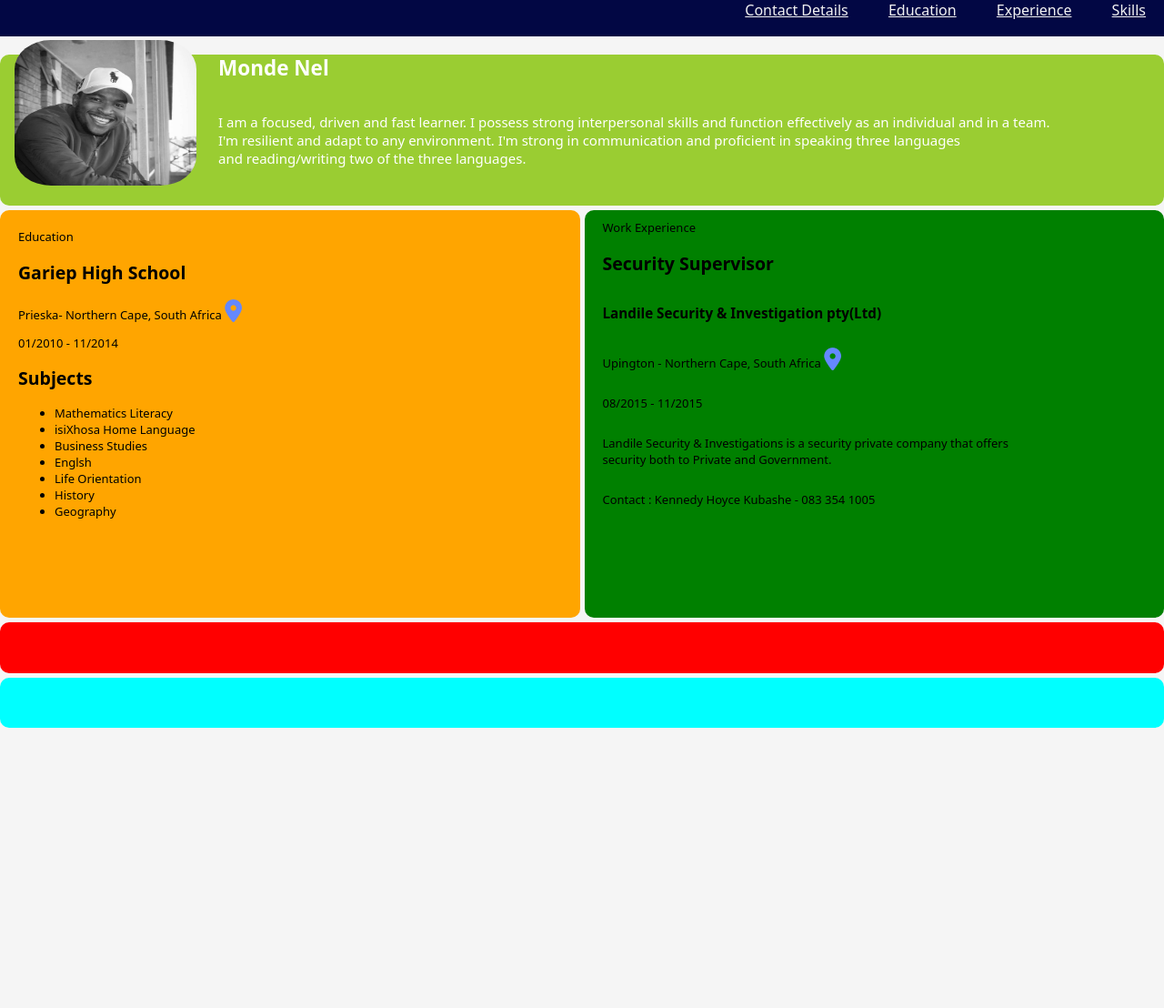
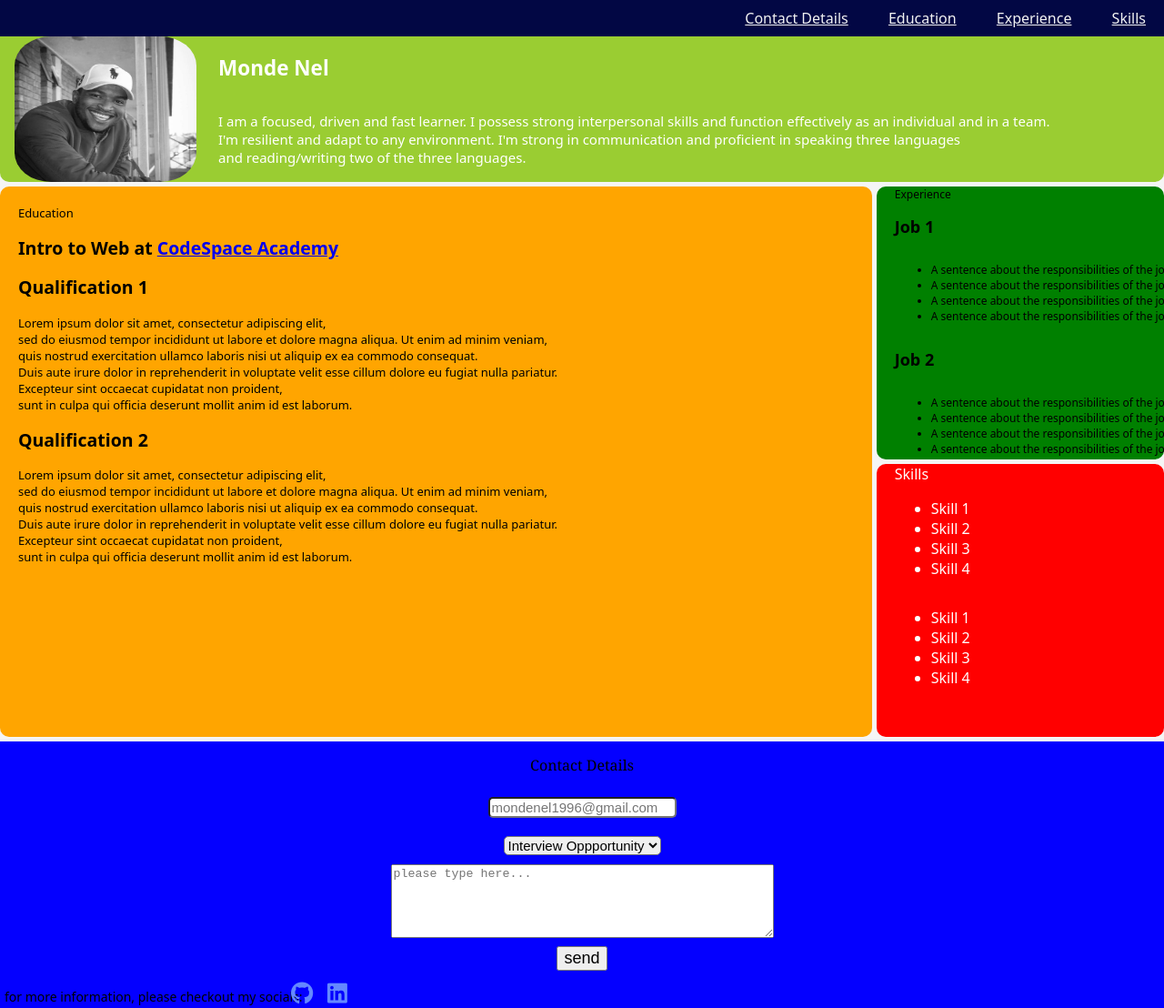
Before and after one commit to MondeNel/Digital-resume-assessment, a plain HTML site: page index.html in a window 1280 px wide. Shown: the top 1108 px of the page at 91% size. Before the commit the page ends 800 px from the top, so only its background shows below. Drawn offline with Linux system fonts and the light colour scheme.

Commit message:
new changes to both HTML & CSS layout

```diff
--- a/index.html
+++ b/index.html
@@ -47,6 +47,7 @@
 
             </div>
 
+
         </header>
 
  <!-------------Main-------------->
@@ -59,87 +60,78 @@
                 <div class="education" id="section-Education">Education
 
 
-                    <h2>Gariep High School</h2>
-                    <span id="location-1">
-                        <p>Prieska- Northern Cape, South Africa
-                        <i class = "fa-solid fa-location-dot" style="color:rgb(100, 136, 255); font-size:25px;"></i>
-                        </p>
-                    </span>
-                    <p>01/2010 - 11/2014</p>
+
+                    <h2 id="type">Intro to Web at <a target="_blank" href="https://learn.codespace.co.za/courses/147/modules/423/lessons/1643">CodeSpace Academy</a></h2>
+
+                    <h2 id="type">Qualification 1</h2>
+
+                    <p class="paragraph">Lorem ipsum dolor sit amet, consectetur adipiscing elit,<br> sed do eiusmod tempor incididunt ut labore et dolore magna aliqua. Ut enim ad minim veniam,<br> quis nostrud exercitation ullamco laboris nisi ut aliquip ex ea commodo consequat.<br> Duis aute irure dolor in reprehenderit in voluptate velit esse cillum dolore eu fugiat nulla pariatur.</br> Excepteur sint occaecat cupidatat non proident,</br> sunt in culpa qui officia deserunt mollit anim id est laborum.</p>
+                    <h2 id="type">Qualification 2</h2>
+
+                    <p class="paragraph">Lorem ipsum dolor sit amet, consectetur adipiscing elit,<br> sed do eiusmod tempor incididunt ut labore et dolore magna aliqua. Ut enim ad minim veniam,<br> quis nostrud exercitation ullamco laboris nisi ut aliquip ex ea commodo consequat.<br> Duis aute irure dolor in reprehenderit in voluptate velit esse cillum dolore eu fugiat nulla pariatur.</br> Excepteur sint occaecat cupidatat non proident,</br> sunt in culpa qui officia deserunt mollit anim id est laborum.</p>
 
 
-                    <h2>Subjects</h2>
 
-                    <ul>
 
-                        <li class="text">Mathematics Literacy</li>
-                        <li class="text">isiXhosa Home Language</li>
-                        <li class="text">Business Studies</li>
-                        <li class="text">Englsh</li>
-                        <li class="text">Life Orientation</li>
-                        <li class="text">History</li>
-                        <li class="text">Geography</li>
-
-                    </ul>
                 </div>
 
              </article>
         </main>
 <!-------------Aside----------->
         <aside>
-            <div class="work">Work Experience
+            <div class="Experience">Experience
 
-                <h2>Security Supervisor</h2>
 
-                <h3>Landile Security & Investigation pty(Ltd)</h3>
-                <span id="location-1">
-                    <p>Upington - Northern Cape, South Africa
-                    <i class = "fa-solid fa-location-dot" style="color:rgb(100, 136, 255); font-size:25px;"></i>
-                    </p>
-                </span>
+                <h2 id="type">Job 1</h2>
 
-                <p>08/2015 - 11/2015</p>
+                <ul>
 
-                <p>Landile Security & Investigations is a security private company that offers<br>
-                security both to Private and Government.</p>
+                    <li class="text">A sentence about the responsibilities of the job</li>
+                    <li class="text">A sentence about the responsibilities of the job</li>
+                    <li class="text">A sentence about the responsibilities of the job</li>
+                    <li class="text">A sentence about the responsibilities of the job</li>
 
-                <p>Contact : Kennedy Hoyce Kubashe - 083 354 1005</p>
+                </ul>
+
+            <h2 id="type">Job 2</h2>
+
+
+            <ul>
+
+                <li class="text">A sentence about the responsibilities of the job</li>
+                <li class="text">A sentence about the responsibilities of the job</li>
+                <li class="text">A sentence about the responsibilities of the job</li>
+                <li class="text">A sentence about the responsibilities of the job</li>
+
+            </ul>
+
             </div>
         </aside>
 <!------------section---------->
         <section>
-            <!--
-            <div class="section-content">
-                <h3>Codespace Software Development</h3>
+            <div class="skills">Skills
+                <ul>
 
-                <div class="soft-skills">
-                    <p style="border: solid; border-radius: 10%;" >Html</p>
-                    <p style="border: solid; border-radius: 10%;">CSS</p>
-                    <p style="border: solid; border-radius: 10%;">Javascript</p>
-                    <p style="border: solid; border-radius: 10%;">Vue.js</p>
-                    <p style="border: solid; border-radius: 10%;">Node.js</p>
-                    <p style="border: solid; border-radius: 10%;">Netlify</p>
-                    <p style="border: solid; border-radius: 10%;">Nuxt</p>
-                    <p style="border: solid; border-radius: 10%;">Hygraph</p>
-                </div>
+                    <li class="text">Skill 1</li>
+                    <li class="text">Skill 2</li>
+                    <li class="text">Skill 3</li>
+                    <li class="text">Skill 4</li>
 
-                <p style="font-size: small;">for more information visit the website:
-                    <a id="link" href="https://www.codespace.co.za/programs/" target="_blank">codespace.co.za</a>
-                </p>
-                <h3>Languages</h3>
+                </ul>
+                <ul>
 
-                <div class="language">
-                    <p style="border: solid; border-radius: 10%;">English - Full Professional Proficiency</p>
-                    <p style="border: solid; border-radius: 10%;">isiXhosa - Limited working Proficiency</p>
-                    <p style="border: solid; border-radius: 10%;">Afrikaans - Professional Proficiency</p>
-                </div>
+                    <li class="text">Skill 1</li>
+                    <li class="text">Skill 2</li>
+                    <li class="text">Skill 3</li>
+                    <li class="text">Skill 4</li>
+
+                </ul>
             </div>
-            -->
         </section>
 
 <!---------------- Footer  -------------->
         <footer>
-            <!--
+
             <div class="footer">
 
                 <form action="https://formsubmit.co/mondenel1996@gmail.com" method="POST" target="_blank">
@@ -179,31 +171,20 @@
 
 
                 </form>
+                <a id="link-1"
+                href="https://www.linkedin.com/in/monde-nel-8a287815a/" target="_blank">
+                <i class="fab fa-linkedin" style="color: rgb(100, 136, 255); font-size: 25px;"></i>
+            </a>
 
-                    <span id="link-1">
-                        <a href="https://www.linkedin.com/in/monde-nel-8a287815a/" target="_blank">
-                            <i class="fab fa-linkedin" style="color: rgb(100, 136, 255); font-size: 25px;"></i>
-                        </a>
-                    </span>
+            <a id="link-2"
+                href="https://github.com/MondeNel" target="_blank">
+                <i class="fab fa-github" style="color:rgb(100, 136, 255); font-size:25px;"></i>
+            </a>
+            <p style="text-align: left; font-size: 14px; padding-bottom: 5px; margin-left: 5px;">for more information, please checkout my socials:</p>
 
-                    <span id="link-2">
-                        <a  href="https://github.com/MondeNel" target="_blank">
-                            <i class="fab fa-github" style="color:rgb(100, 136, 255); font-size:25px;"></i>
-                        </a>
-                    </span>
-
-                    <span id="info-text">
-                        <p>for more information, please checkout my socials:</p>
-                    </span>
-
-                    <span id="location">
-                        <p>Location : Cape Town, South Africa
-                        <i class = "fa-solid fa-location-dot" style="color:rgb(100, 136, 255); font-size:25px;"></i>
-                        </p>
-                    </span>
 
             </div>
-            -->
+
         </footer>
 
     </div>
--- a/stylesheet.css
+++ b/stylesheet.css
@@ -13,15 +13,13 @@ body {
   display: grid;
   height: 100vh ;
   grid-template-columns: repeat(4, 1fr);
-  grid-template-rows: 1fr 3fr 4fr 4fr 1fr 1fr;
+  grid-template-rows: 200px  300px 300px 300px;
   gap: 5px;
 
   grid-template-areas:
-  'n n n n'
   'h h h h'
-  'm m a a'
-  'm m a a'
-  's s s s'
+  'm m m a'
+  'm m m s'
   'f f f f';
 }
 
@@ -29,9 +27,10 @@ body {
 
 /* ========================================= The navigation bar ======================================= */
 .navbar {
-display: grid;
-grid-area: n;
-text-align: right;
+  display: flex;
+  position: fixed;
+  justify-content: right;
+  align-items: center;
   background-color: #020744;
   height: 40px;
   width: 100%;
@@ -73,7 +72,7 @@ header {
   display: grid;
   grid-area: h;
   left: 15rem;
-  top: -20px;
+  top: 40px;
   font-size: 15px;
 }
 /* This is the image */
@@ -83,7 +82,7 @@ header {
   width: 200px;
   height: 160px;
   margin-left: 1rem;
-  top: -1rem;
+  top: 40px;
 }
 
 
@@ -121,32 +120,14 @@ border-radius: 10px;
 color: black;
 background-color: green;
 }
-.work {
+.Experience {
   position: relative;
   display: grid;
   width: 100%;
   grid-area: a;
-  font-size: small;
+  font-size: 12px;
   margin-left: 20px;
-  top: 10px;
 }
-/*
-.aside-content {
-display: grid;
-width: 100%;
-color: black;
-font-size: 12px;
-}
-.soft-skills {
-display: grid;
-grid-template-columns: repeat(4, 1fr);
-grid-template-rows: repeat(1, 65px);
-gap: 5px;
-text-align: center;
-}
-
-*/
-
 
 
 
@@ -157,33 +138,23 @@ border-radius: 10px;
 border-color: black;
 background-color: red;
 }
-/*
-.section-content {
+.skills {
+  position: relative;
   display: grid;
   width: 100%;
-color: black;
-font-size: small;
+  grid-area: s;
+  font-size: 1rem;
+  margin-left: 20px;
 }
-.language {
-display: grid;
-grid-template-columns: repeat(3, 1fr);
-grid-template-rows: 100px;
-gap: 5px;
-text-align: center;
-}
-
-*/
-
 
 
 /* ====================================== Footer ===================================== */
 footer {
 grid-area: f;
-border-radius: 10px;
 border-color: black;
-background-color: aqua;
+background-color: rgb(4, 0, 255);
 }
-/*
+
 .footer {
 position: relative;
 text-align: center;
@@ -216,13 +187,13 @@ margin-bottom: 5px;
 
 #link-1 {
 position: absolute;
-left: 340px;
-top: 82%;
+left: 360px;
+top: 85%;
 }
 #link-2 {
 position: absolute;
-left: 300px;
-top: 82%;
+left: 320px;
+top: 85%;
 }
 #info-text {
 position: absolute;
@@ -238,15 +209,14 @@ top: 78%;
 }
 
 
-/* ============================ Mobile Device =========================== */
+/* ============================ Mobile Device =========================== *
 
 @media only screen and (max-width: 425px) {
 .grid-container {
   grid-template-columns: 1fr;
-  grid-template-rows: 1fr 2fr 2fr 1fr 1fr 1fr;
+  grid-template-rows: 1fr;
 
   grid-template-areas:
-  'n n n n'
   'h h h h'
   'm m m m'
   'a a a a'
@@ -255,8 +225,6 @@ top: 78%;
 }
 }
 
-
-/*
 .navbar {
   height: 15px;
   width: 100%;
@@ -287,10 +255,10 @@ font-size: 60%;
 #section-education {
 height:50px  ;
 }
-*/
 
 
-/* ================================== Tablet =================================== */
+
+/* ================================== Tablet =================================== *
 
 @media only screen and (max-width: 768px) {
 .grid-container {
@@ -298,7 +266,6 @@ height:50px  ;
   grid-template-rows: repeat(7, 1fr);
 
   grid-template-areas:
-  'n n n n'
   'h h h h'
   'm m m m'
   'm m m m'
```
Lines whose indentation alone changed are shown as unchanged.
